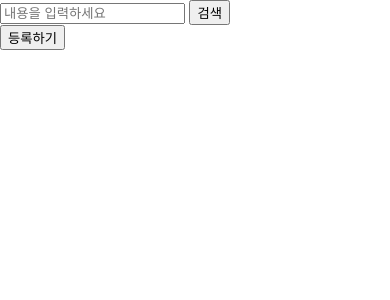
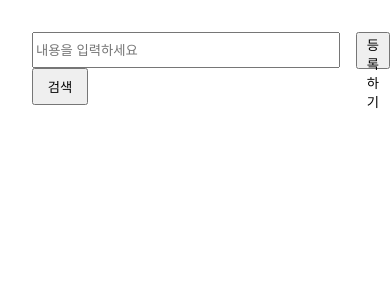
Before and after one commit to JaeHyeokSeong/python_workspace, a Flask app: page /course_evaluation/ in a window 390 px wide. Shown: the part 53-353 px from the top of the page. Run offline with Flask 3, Linux system fonts and the light colour scheme.

Commit message:
ce 검색 그리고 등록 css 수정

```diff
--- a/flask_practise/flaskProject/static/css/course_evaluation.css
+++ b/flask_practise/flaskProject/static/css/course_evaluation.css
@@ -1,88 +1,30 @@
-body {
-    font-family: Arial;
-    margin: 0;
+
+.ce_control {
+    display: flex;
+    justify-content: center;
 }
 
-.navbar {
-    display: flex;
-    justify-content: space-between;
-    align-items: center;
-    background-color: rgb(22, 22, 23, .8);
-    padding: 8px 12px;
+.search_bar {
+    padding: 1rem;
+    margin-top: 1rem;
+    margin-left: 1rem;
 }
 
-.navbar a {
-    text-decoration: none;
-    color: white;
+#ce_search_input {
+    width: 300px;
+    height: 30px;
 }
 
-.navbar_uni_name {
-    font-size: 26px;
+#ce_search_button {
+    width: 56px;
+    height: 37px;
 }
 
-.navbar_menu {
-    display: flex;
-    list-style: none;
-    padding-left: 0;
+.add_bar {
+    padding-top: 1rem;
+    margin-top: 1rem;
 }
 
-.navbar_menu li {
-    padding: 8px 30px;
+#ce_add_button {
+    height: 37px;
 }
-
-.navbar_menu li:hover {
-    transform: scale(1.5);
-    transition-duration: 0.7s;
-}
-
-.navbar_login {
-    list-style: none;
-    display: flex;
-    padding-left: 0;
-}
-
-.navbar_login li {
-    padding: 8px 10px;
-}
-
-.navbar_toggleButton {
-    display: none;
-    position: absolute;
-    right: 32px;
-    font-size: 24px;
-}
-
-@media screen and (max-width: 768px) {
-    .navbar {
-        flex-direction: column;
-        align-items: flex-start;
-        padding: 8px 24px;
-    }
-
-    .navbar_menu {
-        display: none;
-        flex-direction: column;
-        align-items: center;
-        width: 100%;
-    }
-
-    .navbar_menu li {
-        width: 100%;
-        text-align: center;
-    }
-
-    .navbar_login {
-        display: none;
-        justify-content: center;
-        width: 100%;
-    }
-
-    .navbar_toggleButton {
-        display: block;
-    }
-
-    .navbar_menu.active,
-    .navbar_login.active {
-        display: flex;
-    }
-}
--- a/flask_practise/flaskProject/templates/course_evaluation.html
+++ b/flask_practise/flaskProject/templates/course_evaluation.html
@@ -5,12 +5,20 @@
 {% block stylesheet %}
     <link rel="stylesheet" href="{{ url_for('static', filename='css/course_evaluation.css') }}">
 {% endblock %}
+
 {% block content %}
-    <form action="{{ url_for('ce.search') }}" method="get">
-        <input type="text" name="course_evaluation_search" placeholder="내용을 입력하세요">
-        <button type="submit">검색</button>
-    </form>
-    <a href="{{ url_for('ce.add') }}"><button type="button">등록하기</button></a>
+    <div class="ce_control">
+        <div class="search_bar">
+            <form action="{{ url_for('ce.search') }}" method="get">
+            <input id="ce_search_input" type="text" name="course_evaluation_search" placeholder="내용을 입력하세요">
+            <button id="ce_search_button" type="submit">검색</button>
+            </form>
+        </div>
+        <div class="add_bar">
+            <a href="{{ url_for('ce.add') }}"><button id="ce_add_button" type="button">등록하기</button></a>
+        </div>
+    </div>
+
     {% for ce in ce_list %}
         <p>{{ ce }}</p>
     {% endfor %}
--- a/flask_practise/flaskProject/templates/index.html
+++ b/flask_practise/flaskProject/templates/index.html
@@ -2,12 +2,13 @@
 <html lang="en">
 <head>
     <meta charset="UTF-8">
+    <meta name="viewport">
     {% block title %}
         <title>학교 개시판</title>
     {% endblock %}
     {% block stylesheet %}
-        <link rel="stylesheet" href="{{ url_for('static', filename='css/index_style.css') }}">
     {% endblock %}
+    <link rel="stylesheet" href="{{ url_for('static', filename='css/index_style.css') }}">
 </head>
 <body>
     <nav class="navbar">
```
